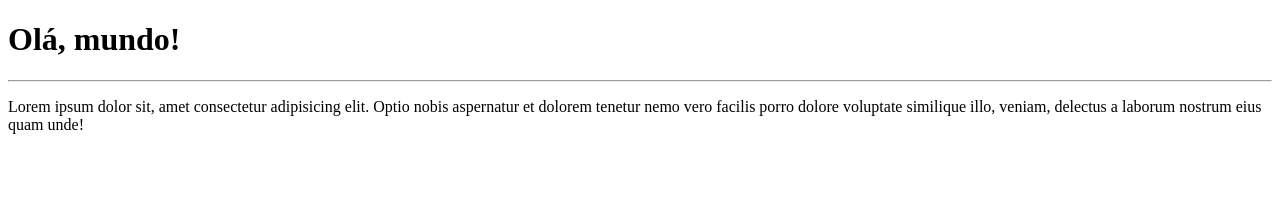
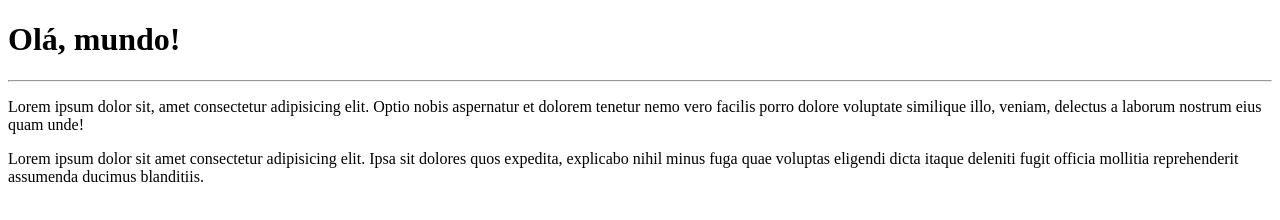
Before and after one commit to LarianeMonari/Ola-Mundo, a plain HTML site: page site-exemplo/index.html in a window 1280 px wide. Drawn offline with Linux system fonts and the light colour scheme.

Commit message:
Adicionei novo paragrafo

```diff
--- a/site-exemplo/index.html
+++ b/site-exemplo/index.html
@@ -9,6 +9,7 @@
     <h1>Olá, mundo!</h1>
     <hr>
     <p>Lorem ipsum dolor sit, amet consectetur adipisicing elit. Optio nobis aspernatur et dolorem tenetur nemo vero facilis porro dolore voluptate similique illo, veniam, delectus a laborum nostrum eius quam unde!</p>
+    <p>Lorem ipsum dolor sit amet consectetur adipisicing elit. Ipsa sit dolores quos expedita, explicabo nihil minus fuga quae voluptas eligendi dicta itaque deleniti fugit officia mollitia reprehenderit assumenda ducimus blanditiis.</p>
 
 </body>
 </html>
```
